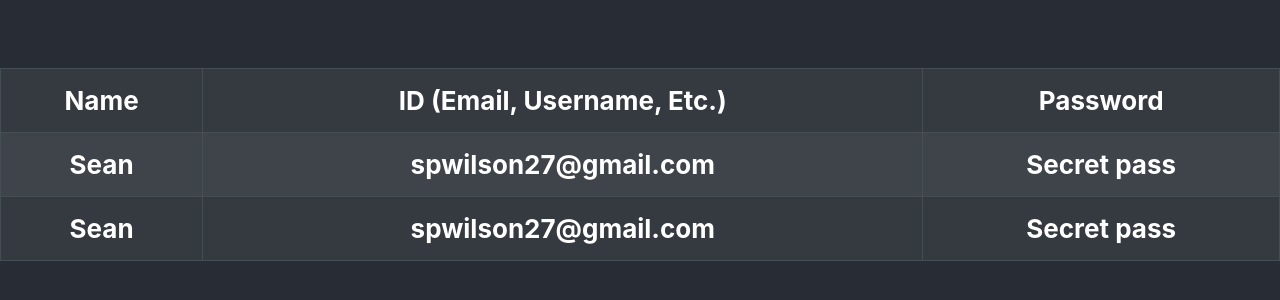
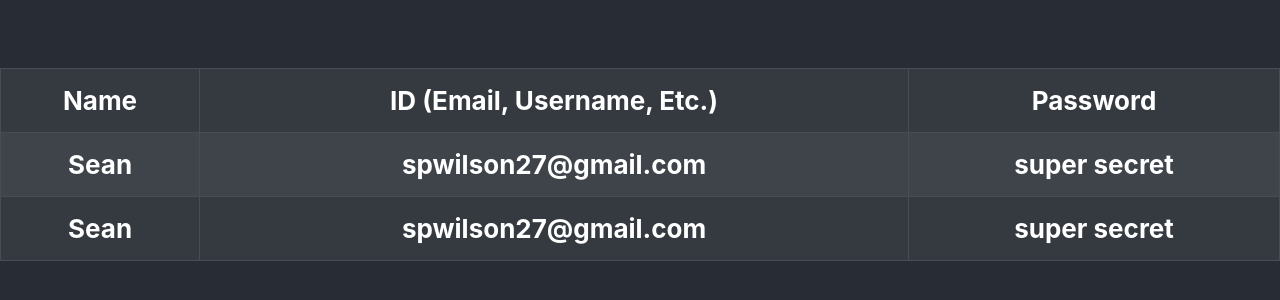
Before and after one commit to spwilson2/passman, a React (Create React App) app: page / in a window 1280 px wide. Shown: the part 228-528 px from the top of the page. Built offline with nearby package versions, Linux system fonts and the light colour scheme.

Commit message:
Add dynamic table rendering

```diff
--- a/src/App.tsx
+++ b/src/App.tsx
@@ -5,9 +5,24 @@
 
 import { Table } from 'react-bootstrap';
 
-const tableStyle = {
-    width: '100%',
-};
+class TableEntry {
+    constructor(public name: string, public id: string, public password: string) {}
+
+    render () {
+        return (
+            <tr>
+                <th>{this.name}</th>
+                <th>{this.id}</th>
+                <th>{this.password}</th>
+            </tr>
+        )
+    }
+}
+
+const exampleData = [
+    new TableEntry("Sean", "spwilson27@gmail.com", "super secret"),
+    new TableEntry("Sean", "spwilson27@gmail.com", "super secret"),
+]
 
 function App() {
     return (
@@ -20,16 +35,7 @@
             <th>Password</th>
         </tr>
         <tbody>
-            <tr>
-                <th>Sean</th>
-                <th>spwilson27@gmail.com</th>
-                <th>Secret pass</th>
-            </tr>
-            <tr>
-                <th>Sean</th>
-                <th>spwilson27@gmail.com</th>
-                <th>Secret pass</th>
-            </tr>
+            {exampleData.map(o => o.render())}
         </tbody>
         </Table>
         </header>
```
